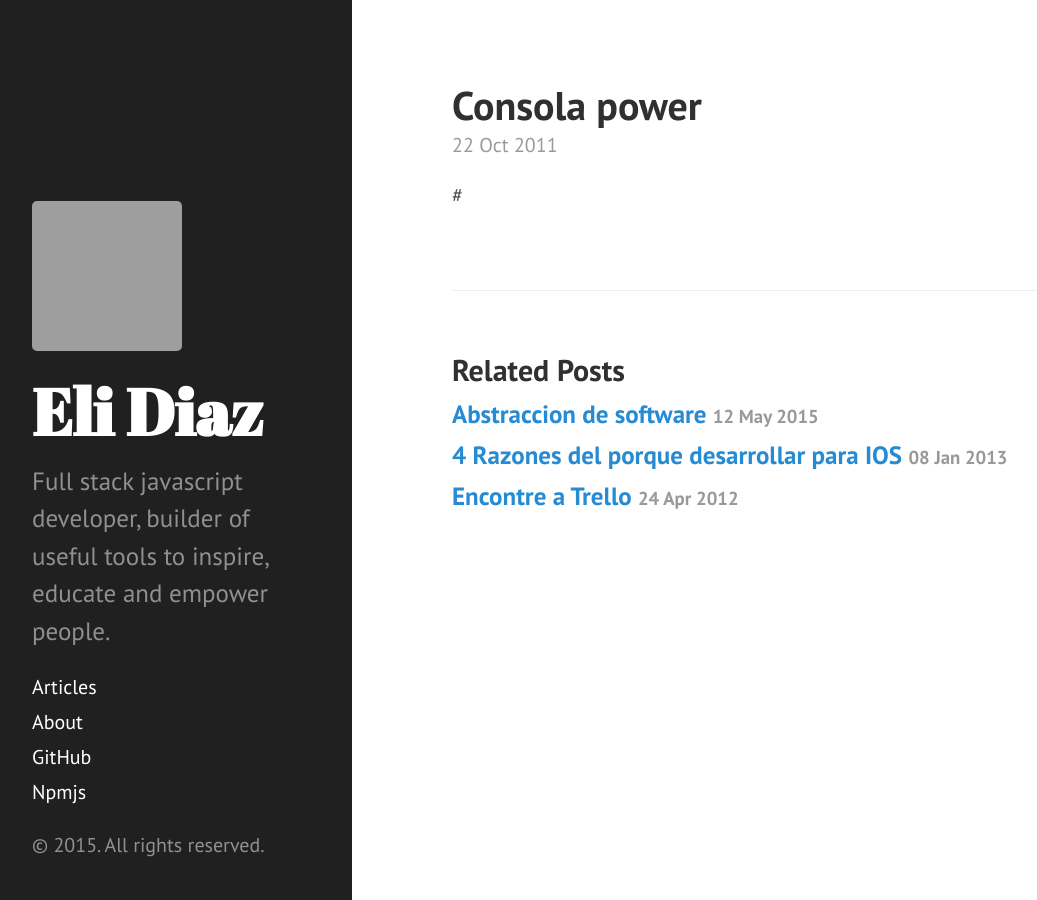
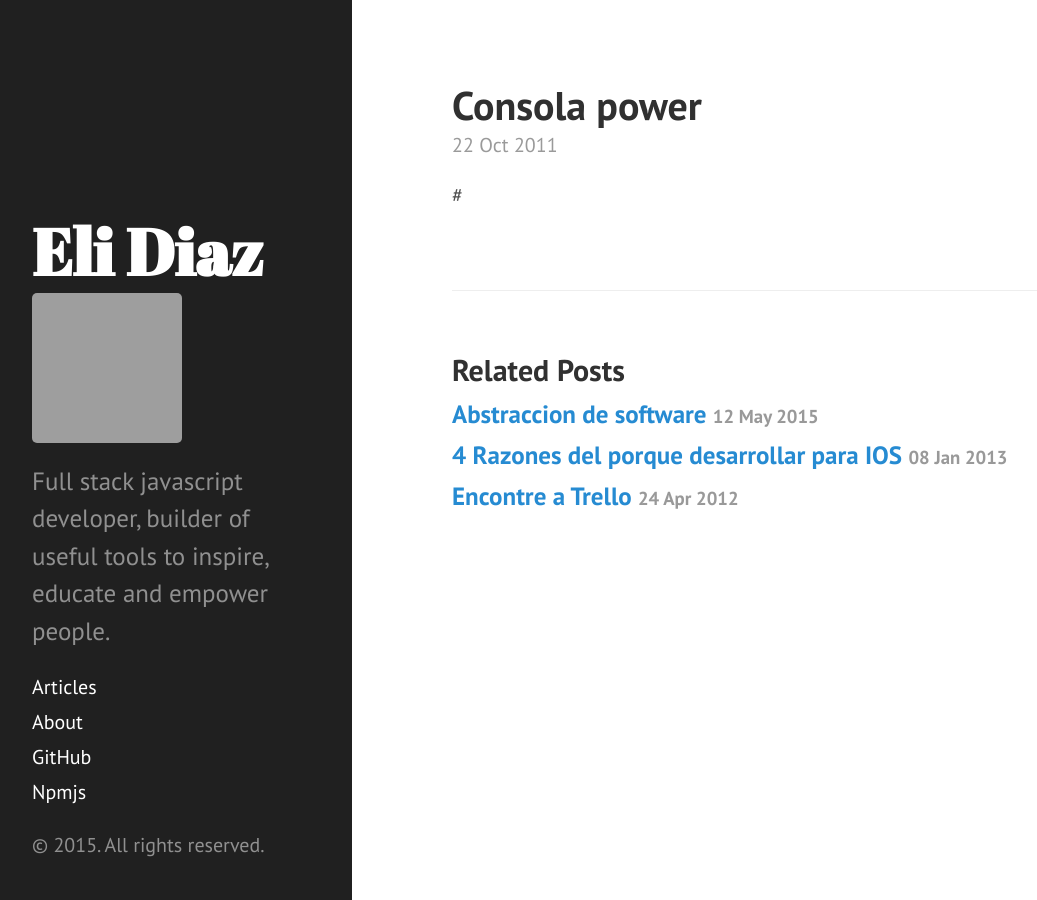
Before and after one commit to elidiazgt/elidiazgt.github.io, a Jekyll site: the page built from _posts/2011-10-22-consola-power.md, in a window 1280 px wide. Shown: the whole page, without its empty margins (8-1045 px from the left). Built offline with Jekyll 4.4.1, drawn with Linux system fonts in a browser that asks for light colours; Markdown is read by kramdown in place of the engine named in the settings; grey boxes are pictures that could not be loaded.

Commit message:
Update sidebar.html

```diff
--- a/_includes/sidebar.html
+++ b/_includes/sidebar.html
@@ -4,12 +4,13 @@
 
       <h1>
         <a href="{{ site.baseurl }}">
+          {{ site.title }}
           <!--src="https://avatars1.githubusercontent.com/u/11800064?v=3&amp;s=460"-->
           <img alt="" class="avatar" data-user="11800064" height="230" width="230"
           src="https://avatars1.githubusercontent.com/u/11800064?v=3&s=460"
 
           style="height: 150px; width: 150px;">
-          {{ site.title }}
+
         </a>
       </h1>
       <p class="lead">{{ site.description }}</p>
```
